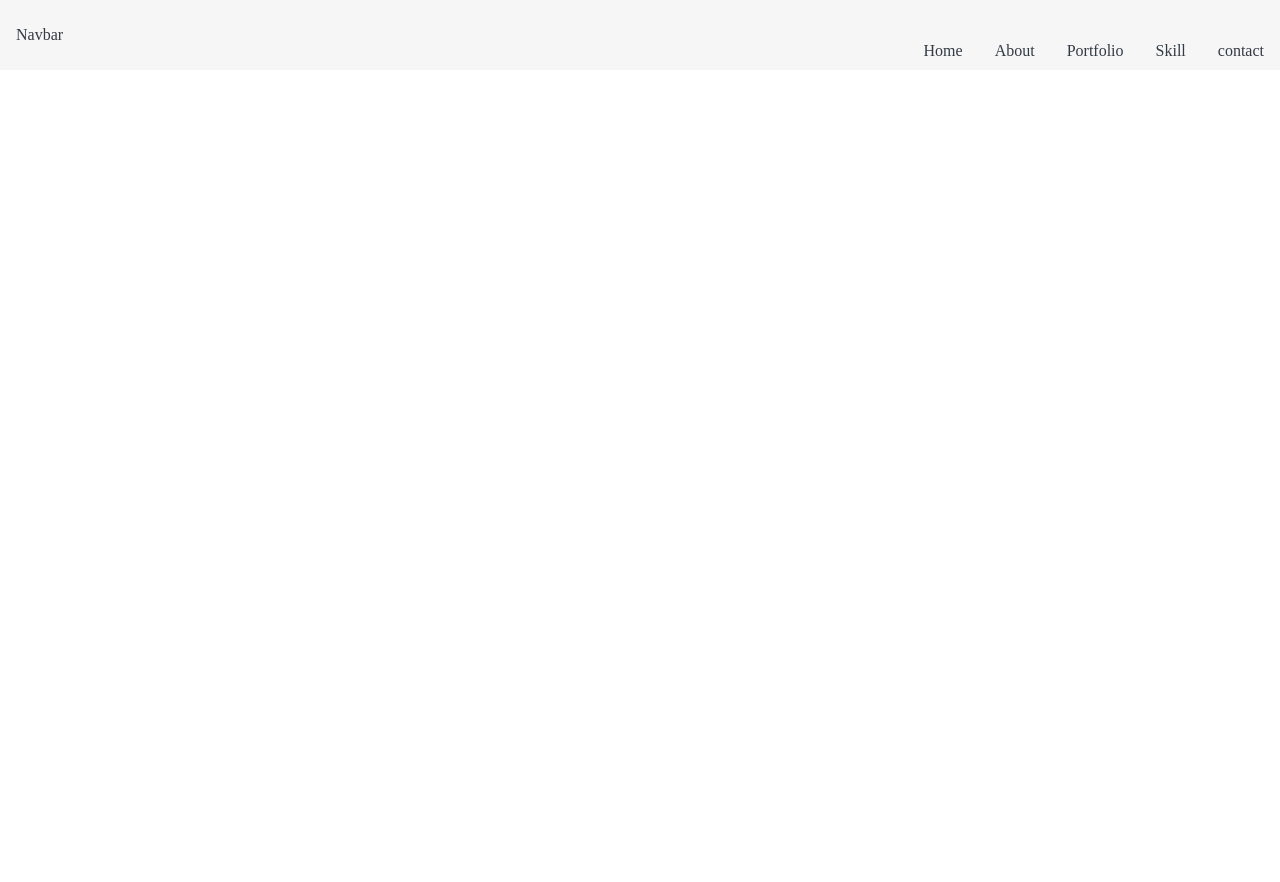
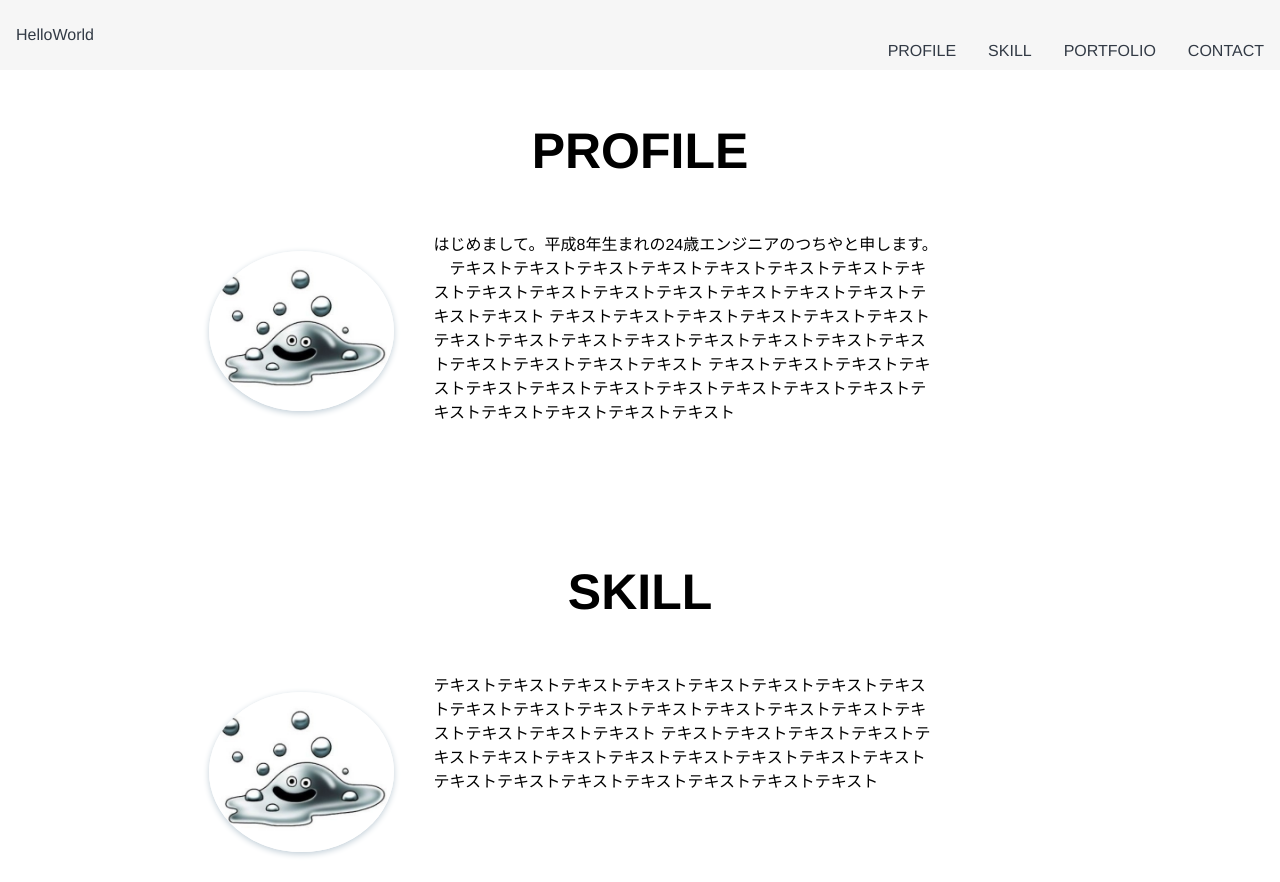
Before and after one commit to kensho-rq/Kenkenblog_portfolio, a plain HTML site: page index.html in a window 1280 px wide. Before the commit the page ends 800 px from the top, so only its background shows below. Drawn offline with Linux system fonts and the light colour scheme.

Commit message:
プロフィール作成

```diff
--- a/css/stylesheet.css
+++ b/css/stylesheet.css
@@ -1,5 +1,6 @@
 body{
     margin: 0;
+    font-family: Helvetica, '游ゴシック', 'Yu Gothic', YuGothic, HiraKakuProN-W3, 'メイリオ', Meiryo, sans-serif;
 }
 
 li{
@@ -9,6 +10,13 @@ li{
 a{
     text-decoration: none;
     color: #323A45;
+}
+
+header{
+    position: fixed;
+    top: 0;
+    left: 0;
+    width: 100%;
 }
 
 nav{
@@ -88,10 +96,58 @@ nav{
 
 /*OPEN時の動き*/
 .menu.open {
+    background-color: whitesmoke;
     -webkit-transform:translateX(0);
     transform:translateX(0);
     overflow-y: auto;
     -webkit-overflow-scrolling: touch;
+}
+
+#main{
+    margin: 0;
+    padding: 0;
+    border: 0;
+    outline: 0;
+    font-size: 100%;
+    font-weight: normal;
+    overflow:hidden;
+}
+
+.content{
+    height: auto;
+    width: 90%;
+    margin: 0 auto;
+    padding: 80px 10px 0px 10px;
+    overflow:hidden;
+}
+
+.title{
+    font-size: 50px;
+    text-align: center;
+}
+
+.profile{
+    margin: 0 auto;
+    width: 80%;
+    height: auto;
+    overflow:hidden;
+
+}
+
+.profile-img {
+    width: 20%;
+    height: 20%;
+    margin: 30px;
+    float: left;
+    border-radius: 70%;
+    box-shadow: 0 2px 6px #c1ced7;
+    object-fit: cover;
+}
+
+.profile-comment{
+    width: 55%;
+    margin: 10px;
+    float: left;
 }
 
 @media screen and (min-width: 720px) {
--- a/index.html
+++ b/index.html
@@ -1,14 +1,16 @@
 <html>
     <head>
         <link rel="stylesheet" href="./css/stylesheet.css">
+        <meta name="viewport" content="width=device-width,initial-scale=1">
         <script src="./jQuery/jquery-3.5.1.min.js"></script>
         <script src="./jQuery/js.js"></script>
     </head>
     <body>
 
+    <header>
         <nav>
             <div class="drawer">
-                <a class="navbar_brand" href="#">Navbar</a>
+                <a class="navbar_brand" href="#">HelloWorld</a>
                 <div class="navbar_toggle">
                     <span class="navbar_toggle_icon"></span>
                     <span class="navbar_toggle_icon"></span>
@@ -17,16 +19,45 @@
             </div>
             <div class="menu">
                 <ul>
-                    <li><a href="#">Home</a></li>
-                    <li><a href="#">About</a></li>
-                    <li><a href="#">Portfolio</a></li>
-                    <li><a href="#">Skill</a></li>
-                    <li><a href="#">contact</a></li>
+                    <li><a href="#">PROFILE</a></li>
+                    <li><a href="#">SKILL</a></li>
+                    <li><a href="#">PORTFOLIO</a></li>
+                    <li><a href="#">CONTACT</a></li>
                 </ul>
             </div>
         </nav>
+    </header>
 
-        <footer>
-        </footer>
+    <div id="main">
+
+        <div class="content">
+            <h2 class="title">PROFILE</h2>
+            <section class="profile">
+                <img class="profile-img" src="./img/2980_69845_message.jpeg">
+                <div class="profile-comment">
+                    はじめまして。平成8年生まれの24歳エンジニアのつちやと申します。
+                    　テキストテキストテキストテキストテキストテキストテキストテキストテキストテキストテキストテキストテキストテキストテキストテキストテキスト
+                    テキストテキストテキストテキストテキストテキストテキストテキストテキストテキストテキストテキストテキストテキストテキストテキストテキストテキスト
+                    テキストテキストテキストテキストテキストテキストテキストテキストテキストテキストテキストテキストテキストテキストテキストテキスト
+                </div>
+            </section>
+        </div>
+
+        <div class="content">
+            <h2 class="title">SKILL</h2>
+            <section class="profile">
+                <img class="profile-img" src="./img/2980_69845_message.jpeg">
+                <div class="profile-comment">
+                    テキストテキストテキストテキストテキストテキストテキストテキストテキストテキストテキストテキストテキストテキストテキストテキストテキストテキストテキスト
+                    テキストテキストテキストテキストテキストテキストテキストテキストテキストテキストテキストテキストテキストテキストテキストテキストテキストテキストテキスト
+
+                </div>
+            </section>
+        </div>
+
+    </div>
+
+    <footer>
+    </footer>
     </body>
 </html>
```
Also changed, not shown: img/2980_69845_message.jpeg (added), 1 other file.
